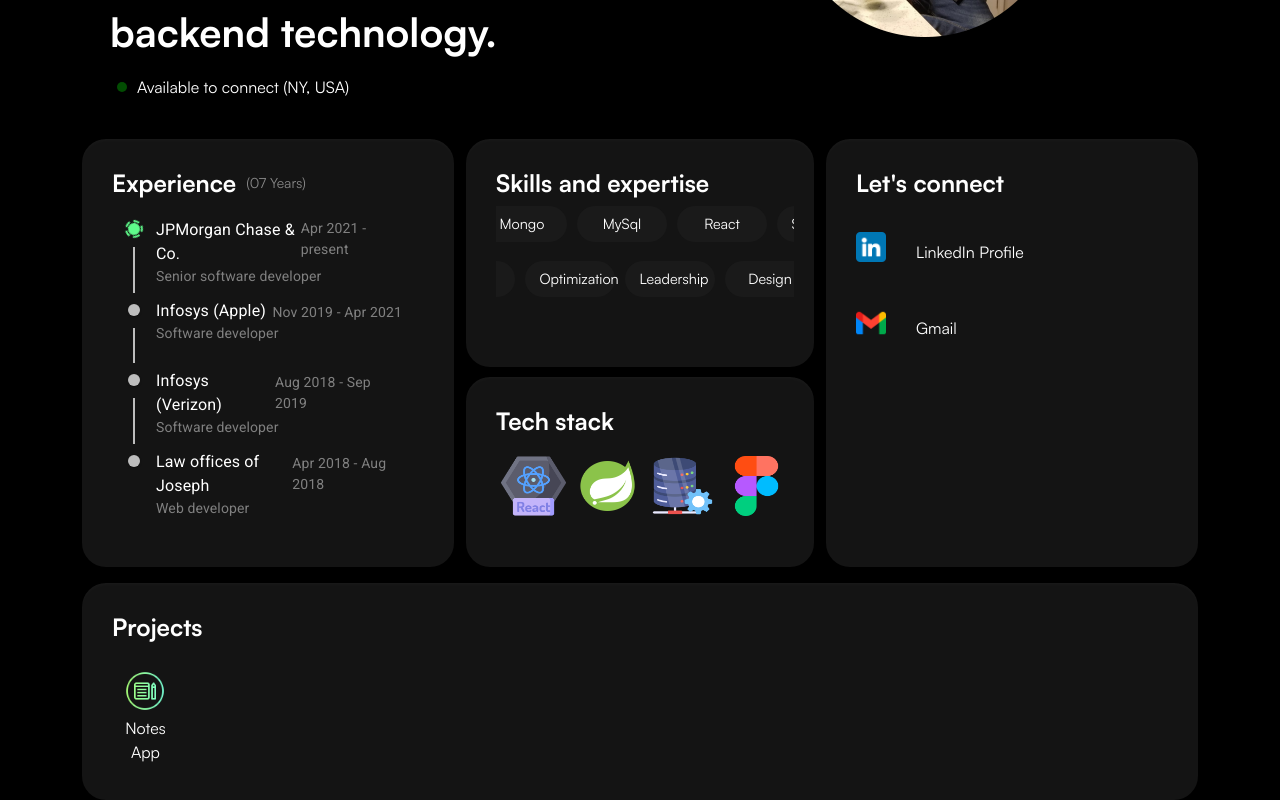
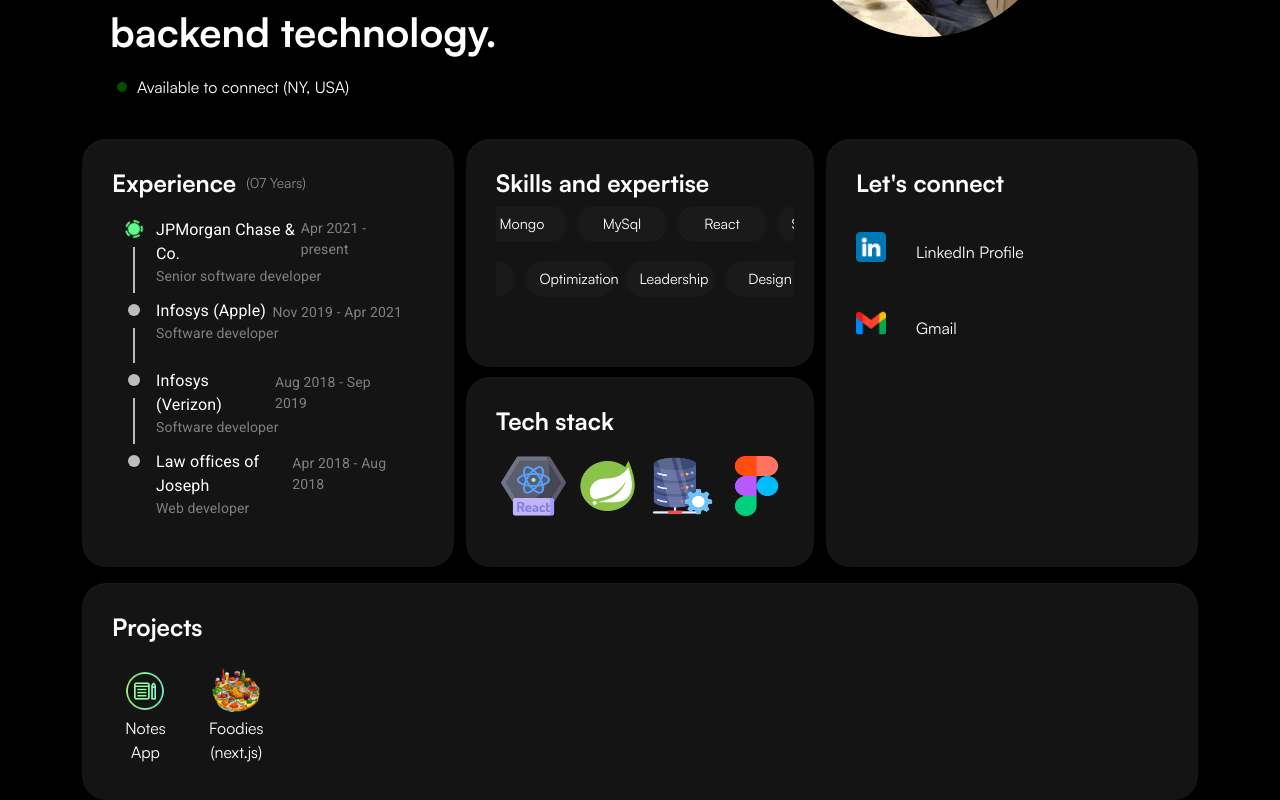
Before and after one commit to ARANA107/Portfolio-ash, a React (Vite) app: page / in a window 1280 px wide. Shown: the part 309-1109 px from the top of the page. Built offline with nearby package versions, Linux system fonts and the light colour scheme.

Commit message:
added foodies project link

```diff
--- a/src/Projects/Projects.jsx
+++ b/src/Projects/Projects.jsx
@@ -25,6 +25,26 @@
             <div>Notes App</div>
           </div>
         </Col>
+        <Col xs={1} className="mt-3">
+          <a
+            style={{
+              display: "flex",
+              flexDirection: "column",
+              textAlign: "center",
+              alignItems: "center",
+              justifyContent: "center",
+              color: "white",
+              textDecoration: "none",
+              cursor: "pointer", // Make the div look clickable
+            }}
+            target="_blank"
+            rel="noopener noreferrer"
+            href={"https://ashwhiz-nextjs.vercel.app/"}
+          >
+            <img src={"foodies.webp"} width={50} height={50} alt="Notes Icon" />
+            <div>Foodies (next.js)</div>
+          </a>
+        </Col>
         <Col xs={12} className="mt-3">
           <div style={{ display: "flex", alignItems: "center" }}></div>
         </Col>
```
Also changed, not shown: public/foodies.webp (added).
